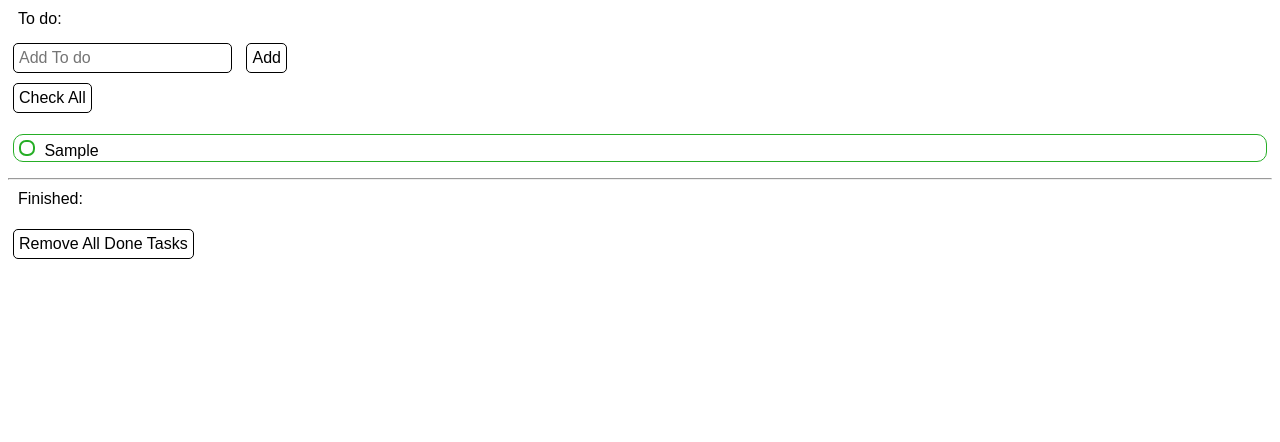
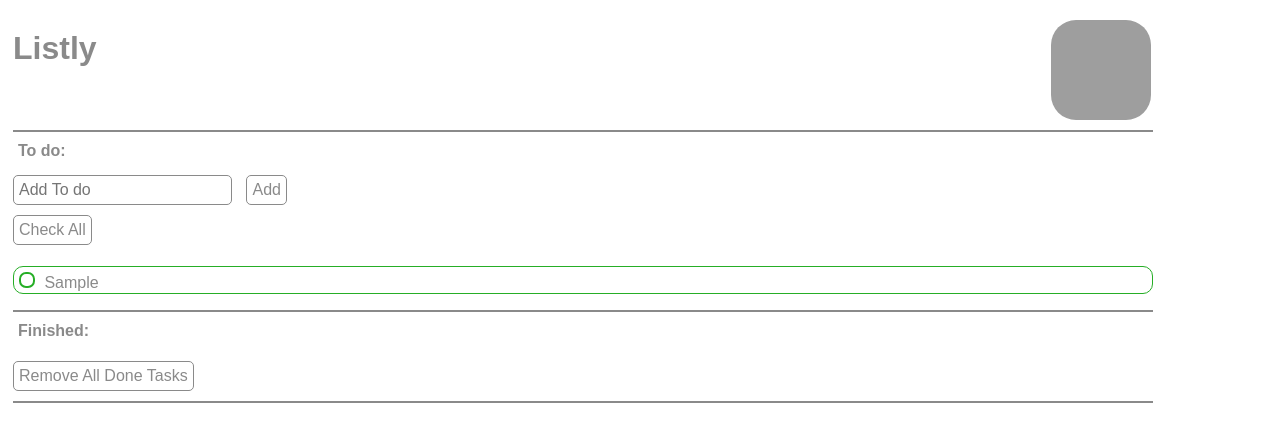
Before and after one commit to Miyukiana/To_Do_List, a plain HTML site: page index.html in a window 1280 px wide. Both pictures are taken after typing "Sample" into the empty fields and a click on the button "Add". Drawn offline with Linux system fonts and the light colour scheme; grey boxes are pictures that could not be loaded.

Commit message:
icon added

```diff
--- a/index.html
+++ b/index.html
@@ -7,6 +7,11 @@
      <script src="script.js" defer></script>
   </head>
   <body>
+    <div id="header">
+      <h1>Listly</h1>
+    <img src="https://raw.githubusercontent.com/Miyukiana/To_Do_List/refs/heads/main/Final_To_Do_List_Icon.png">
+  </div>
+    <hr>
 <p>To do:</p>
    <input type="text" placeholder="Add To do">
     <button onclick="newTd()"> Add</button><br>
@@ -15,8 +20,8 @@
     </ul>
     <hr>
     <p>Finished:</p>
-
     <ul id="doneList" class="no-style"></ul>
     <button onclick="deleteDoneTasks()">Remove All Done Tasks</button>
+    <hr>
   </body>
 </html>
--- a/style.css
+++ b/style.css
@@ -1,22 +1,43 @@
 body{
   font-family: Arial, Helvetica, sans-serif;
   font-size: 16px;
+  color: rgb(138, 138, 138);
 }
 .no-style {
   list-style-type: none;
   padding-left: 0;
 }
+h1{
+  float: left;
+  margin: 20px 0 0 -10px;
+}
+#header {
+  margin: 0 10px 10px 15px;
+  width: 90%;
+}
+img{
+  margin: 10px;
+  border-radius: 25%;
+  width: 100px;
+  height: 100px;
+  float: right;
+}
 .menu {
   display: none;
   position: absolute;
-  background: #eee;
-  border: 1px solid #ccc;
+  background: white;
+  border: solid 0.5px rgb(138, 138, 138);
   padding: 5px;
   z-index: 10;
   border-radius: 5px;
   margin: 5px;
+  color: rgb(138, 138, 138);
 }
-
+hr{
+  border: solid 0.5px rgb(138, 138, 138);
+  margin: 5px;
+width: 90%;
+}
 .menu button {
   background: none;
   border: none;
@@ -25,6 +46,7 @@ body{
   text-align: left;
   cursor: pointer;
   margin: 5px;
+  color: rgb(138, 138, 138);
 }
 
 .li-container {
@@ -33,7 +55,7 @@ body{
 }
 
 input {
-  border: solid 0.5px black;
+  border: solid 0.5px rgb(138, 138, 138);
   border-radius: 5px;
   font-size: 16px;
   padding: 5px;
@@ -41,19 +63,20 @@ input {
 }
 
 button {
-  border: solid 0.5px black;
+  border: solid 0.5px rgb(138, 138, 138);
   border-radius: 5px;
   font-size: 16px;
   padding: 5px;
   background-color: white;
   cursor: pointer;
   margin: 5px;
-  color: black;
+  color: rgb(138, 138, 138);
   transition: background-color 0.3s, color 0.3s;
 }
 
 p {
   margin: 10px;
+  font-weight: bold;
 }
 
 .done-task {
@@ -61,12 +84,14 @@ p {
   margin: 5px;
   border: solid 0.5px rgb(202, 51, 51);
   border-radius: 10px;
+  width: 90%;
 }
 
 .new-task {
   margin: 5px;
   border: solid 0.5px rgb(38, 174, 38);
   border-radius: 10px;
+  width: 90%;
 }
 
 /* ------------------- CUSTOM CHECKBOX ------------------- */
```
